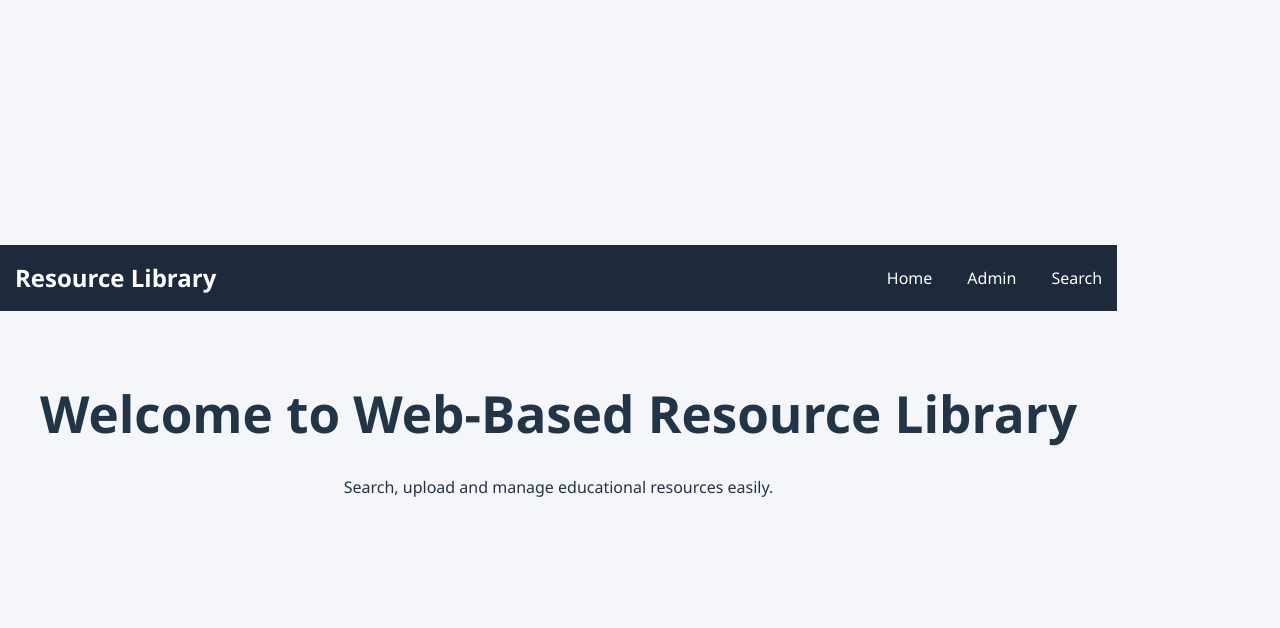
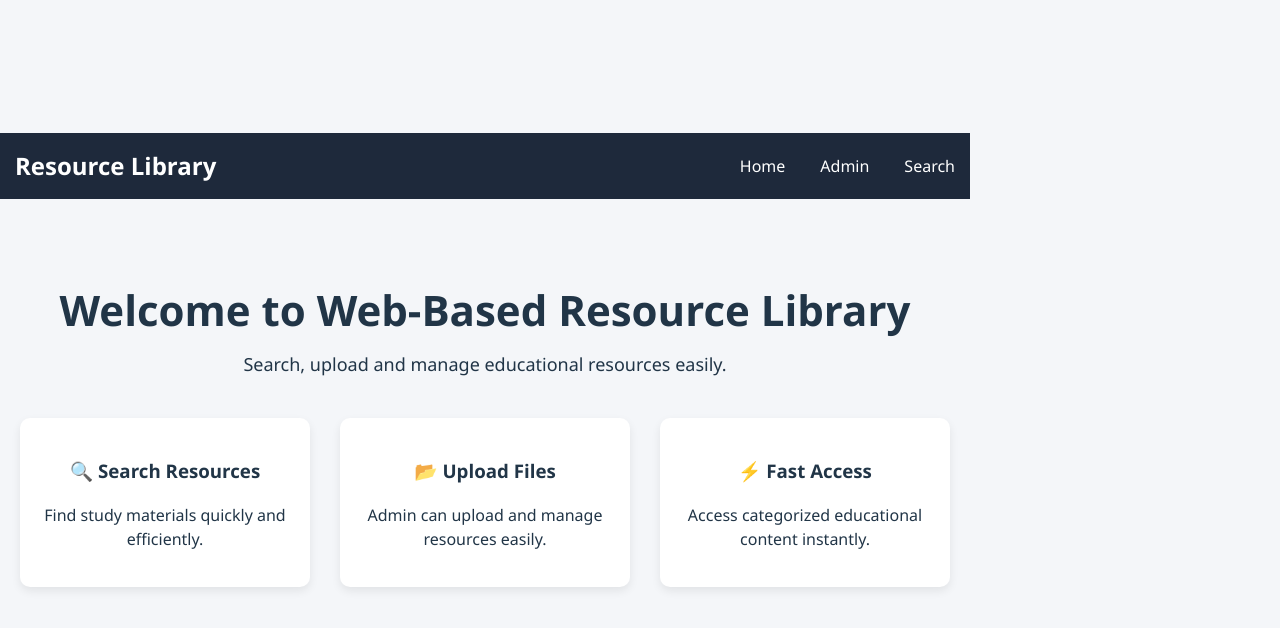
Before and after one commit to Kesava392/FSAD-SDP-10, a React (Vite) app: page / in a window 1280 px wide. Shown: the top 628 px of the page. Built offline with nearby package versions, Linux system fonts and the light colour scheme.

Commit message:
Updated styling and centered layout

```diff
--- a/src/pages/Home.jsx
+++ b/src/pages/Home.jsx
@@ -1,10 +1,35 @@
 function Home() {
   return (
-    <div style={{ padding: "40px", textAlign: "center" }}>
-      <h1>Welcome to Web-Based Resource Library</h1>
-      <p>
+    <div className="container" style={{ textAlign: "center" }}>
+      <h1 style={{ fontSize: "42px", marginBottom: "15px" }}>
+        Welcome to Web-Based Resource Library
+      </h1>
+
+      <p style={{ fontSize: "18px", marginBottom: "40px" }}>
         Search, upload and manage educational resources easily.
       </p>
+
+      <div style={{
+        display: "flex",
+        justifyContent: "center",
+        gap: "30px",
+        flexWrap: "wrap"
+      }}>
+        <div className="card" style={{ width: "250px" }}>
+          <h3>🔍 Search Resources</h3>
+          <p>Find study materials quickly and efficiently.</p>
+        </div>
+
+        <div className="card" style={{ width: "250px" }}>
+          <h3>📂 Upload Files</h3>
+          <p>Admin can upload and manage resources easily.</p>
+        </div>
+
+        <div className="card" style={{ width: "250px" }}>
+          <h3>⚡ Fast Access</h3>
+          <p>Access categorized educational content instantly.</p>
+        </div>
+      </div>
     </div>
   );
 }
--- a/src/styles/main.css
+++ b/src/styles/main.css
@@ -32,7 +32,9 @@ nav a:hover {
 
 /* Container */
 .container {
-  padding: 40px;
+  max-width: 1100px;
+  margin: 0 auto;
+  padding: 60px 20px;
 }
 
 /* Cards */
```
